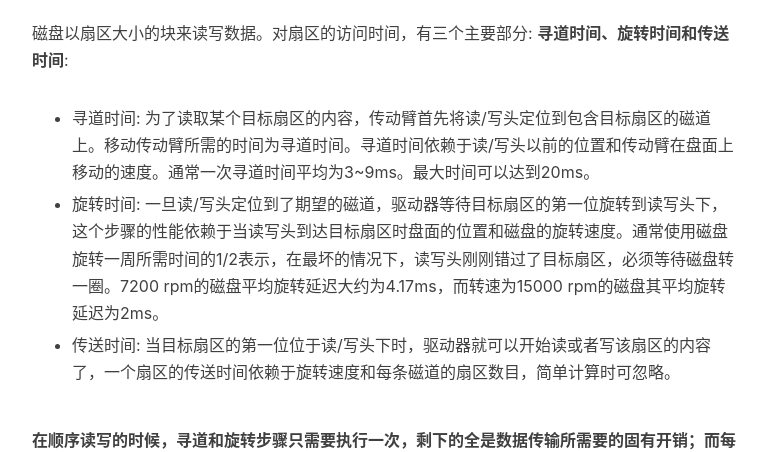
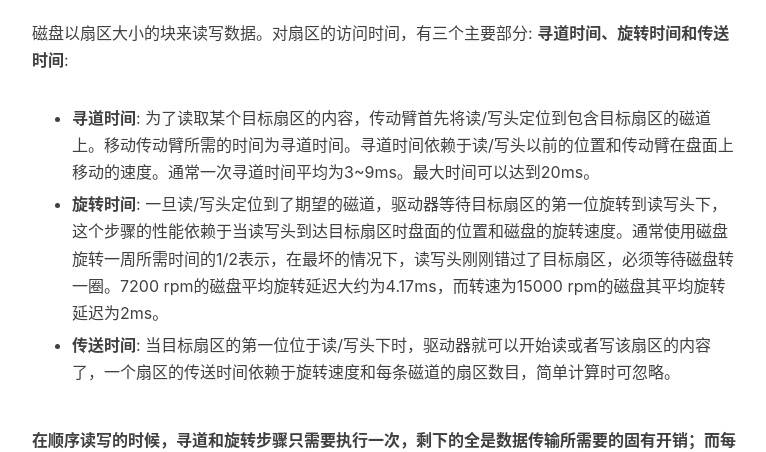
Before and after one commit to gao-xiao-long/gao-xiao-long.github.io, a Jekyll site: the page built from _posts/2016-04-13-disk-io.markdown, in a window 1280 px wide and 900 px high, scrolled down 2211 px. Shown: the part 152-604 px from the top of the window, without its empty margins (233-999 px from the left). Built offline with Jekyll 4.4.1, drawn with Linux system fonts in a browser that asks for light colours; nearby versions of some CDN libraries; comment, search, counter and statistics services are not loaded.

Commit message:
add new page

```diff
--- a/_posts/2016-04-13-disk-io.markdown
+++ b/_posts/2016-04-13-disk-io.markdown
@@ -17,11 +17,11 @@ tags:
 
 磁盘以扇区大小的块来读写数据。对扇区的访问时间，有三个主要部分:  **寻道时间、旋转时间和传送时间**:
 
-* 寻道时间: 为了读取某个目标扇区的内容，传动臂首先将读/写头定位到包含目标扇区的磁道上。移动传动臂所需的时间为寻道时间。寻道时间依赖于读/写头以前的位置和传动臂在盘面上移动的速度。通常一次寻道时间平均为3~9ms。最大时间可以达到20ms。
+* **寻道时间**: 为了读取某个目标扇区的内容，传动臂首先将读/写头定位到包含目标扇区的磁道上。移动传动臂所需的时间为寻道时间。寻道时间依赖于读/写头以前的位置和传动臂在盘面上移动的速度。通常一次寻道时间平均为3~9ms。最大时间可以达到20ms。
 
-* 旋转时间: 一旦读/写头定位到了期望的磁道，驱动器等待目标扇区的第一位旋转到读写头下，这个步骤的性能依赖于当读写头到达目标扇区时盘面的位置和磁盘的旋转速度。通常使用磁盘旋转一周所需时间的1/2表示，在最坏的情况下，读写头刚刚错过了目标扇区，必须等待磁盘转一圈。7200 rpm的磁盘平均旋转延迟大约为4.17ms，而转速为15000 rpm的磁盘其平均旋转延迟为2ms。
+* **旋转时间**: 一旦读/写头定位到了期望的磁道，驱动器等待目标扇区的第一位旋转到读写头下，这个步骤的性能依赖于当读写头到达目标扇区时盘面的位置和磁盘的旋转速度。通常使用磁盘旋转一周所需时间的1/2表示，在最坏的情况下，读写头刚刚错过了目标扇区，必须等待磁盘转一圈。7200 rpm的磁盘平均旋转延迟大约为4.17ms，而转速为15000 rpm的磁盘其平均旋转延迟为2ms。
 
-* 传送时间: 当目标扇区的第一位位于读/写头下时，驱动器就可以开始读或者写该扇区的内容了，一个扇区的传送时间依赖于旋转速度和每条磁道的扇区数目，简单计算时可忽略。
+* **传送时间**: 当目标扇区的第一位位于读/写头下时，驱动器就可以开始读或者写该扇区的内容了，一个扇区的传送时间依赖于旋转速度和每条磁道的扇区数目，简单计算时可忽略。
 
 **在顺序读写的时候，寻道和旋转步骤只需要执行一次，剩下的全是数据传输所需要的固有开销；而每次随机读写的时候，寻道和旋转步骤都需要执行，所以，机顺序读写比随机读写更快。** 需要说明的是，与传统的磁盘相比，固态磁盘(SSD)并没有机械装置，也就没有了传统磁盘的寻道时间和旋转时间，所以SSD也可以提供非常高的随机读取能力(但是它随机写性能则比随机读慢一个数量级)。
 
```
